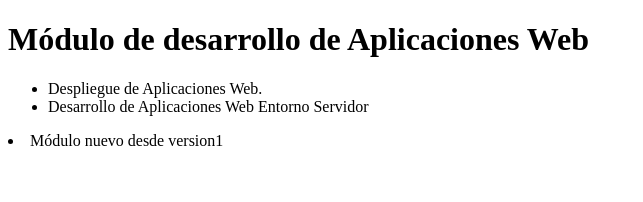
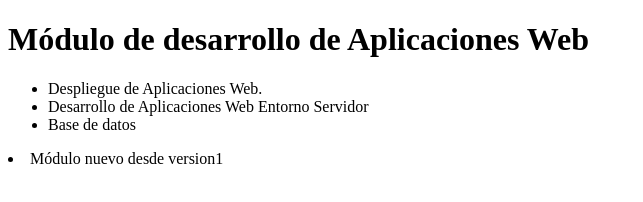
Before and after one commit to schnaiderdellien/DawAct1_4, a plain HTML site: page index.html in a window 1280 px wide. Shown: the whole page, without its empty margins (0-643 px from the left). Drawn offline with Linux system fonts and the light colour scheme.

Commit message:
Añadido módulo desde la MV (local) en version1

```diff
--- a/index.html
+++ b/index.html
@@ -14,6 +14,9 @@
 	<li>
 		Desarrollo de Aplicaciones Web Entorno Servidor
 	</li>
+	<li>
+		Base de datos
+	</li>
     </ul>
 
 </body>
```
